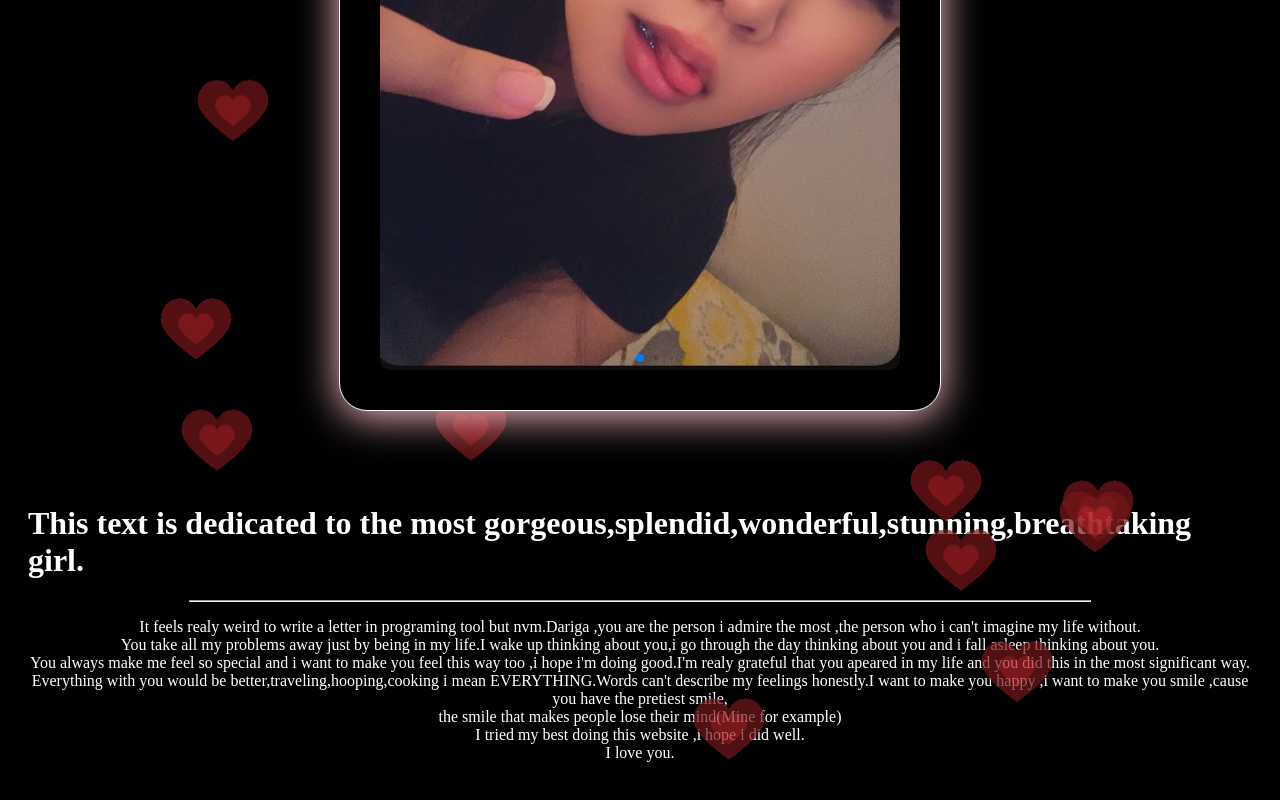
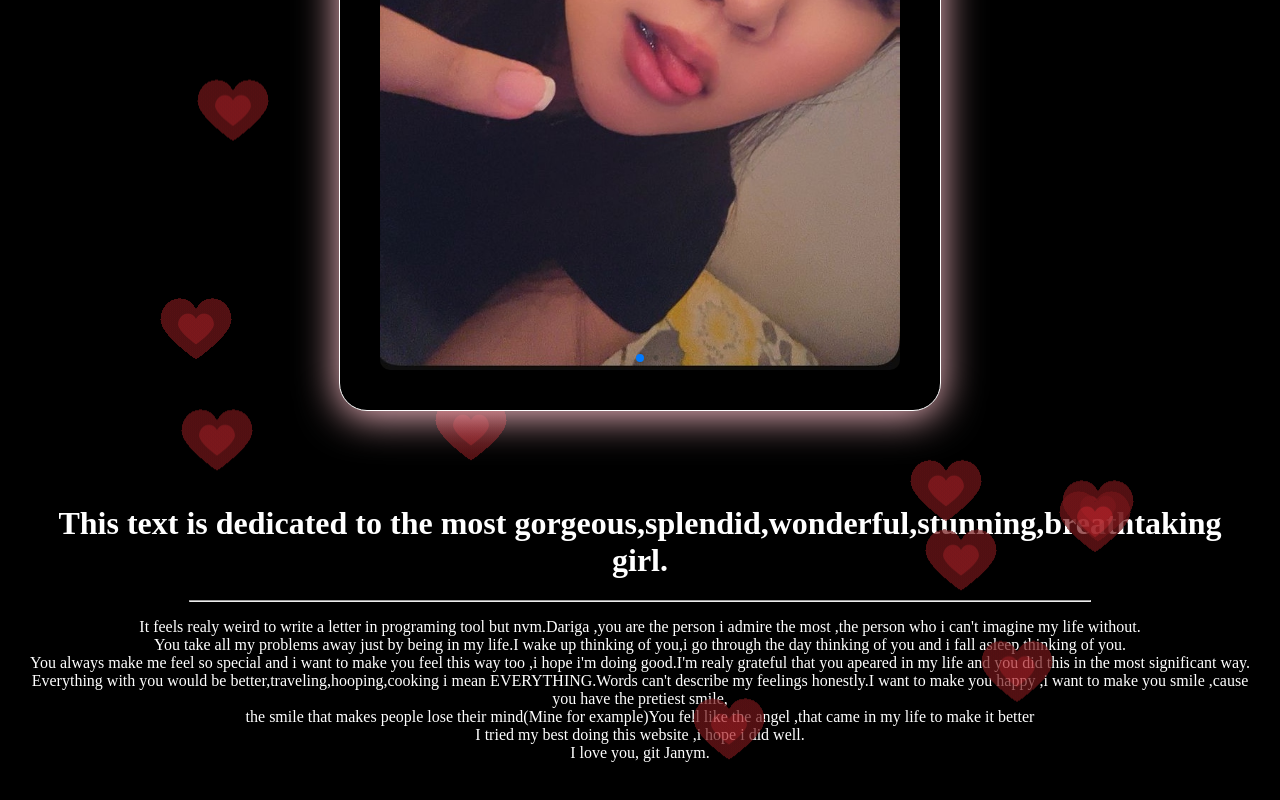
Before and after one commit to tvixem/ForDariga, a React (Vite) app: page /final in a window 1280 px wide. Shown: the part 545-1345 px from the top of the page. Built offline with nearby package versions, Linux system fonts and the light colour scheme; a web font is replaced by a local one.

Commit message:
end i guess

```diff
--- a/src/assets/Content/finalPage.jsx
+++ b/src/assets/Content/finalPage.jsx
@@ -160,9 +160,9 @@ export default function ValentinesPage() {
         <br />
         <br />
         <br />
-        <h1>This text is dedicated to the most gorgeous,splendid,wonderful,stunning,breathtaking girl.</h1>
+        <h1 style={{textAlign:"center"}}>This text is dedicated to the most gorgeous,splendid,wonderful,stunning,breathtaking girl.</h1>
         <hr width="900px"/>
-        <p style={{textAlign:"center"}}>It feels realy weird to write a letter in programing tool but nvm.Dariga ,you are the person i admire the most ,the person who i can't imagine my life without.<br/>You take all  my problems away just by being in my life.I wake up thinking about you,i go through the day thinking about you and i fall asleep thinking about you.<br/> You always make me feel so special and i want to make you feel this way too ,i hope i'm doing good.I'm realy grateful that you apeared in my life and you did this in the most significant way.<br/>Everything with you would be better,traveling,hooping,cooking i mean EVERYTHING.Words can't describe my feelings honestly.I want to make you happy ,i want to make you smile ,cause you have the pretiest smile,<br/>the smile that  makes people lose their mind(Mine for example)<br/>I tried my best doing this website ,i hope i did well.<br/>I love you. </p>
+        <p style={{textAlign:"center"}}>It feels realy weird to write a letter in programing tool but nvm.Dariga ,you are the person i admire the most ,the person who i can't imagine my life without.<br/>You take all  my problems away just by being in my life.I wake up thinking of you,i go through the day thinking of you and i fall asleep thinking of you.<br/> You always make me feel so special and i want to make you feel this way too ,i hope i'm doing good.I'm realy grateful that you apeared in my life and you did this in the most significant way.<br/>Everything with you would be better,traveling,hooping,cooking i mean EVERYTHING.Words can't describe my feelings honestly.I want to make you happy ,i want to make you smile ,cause you have the pretiest smile,<br/>the smile that  makes people lose their mind(Mine for example)You fell like the angel ,that came in my life to make it better<br/>I tried my best doing this website ,i hope i did well.<br/>I love you, git Janym. </p>
       </div>
     </div>
 
```
